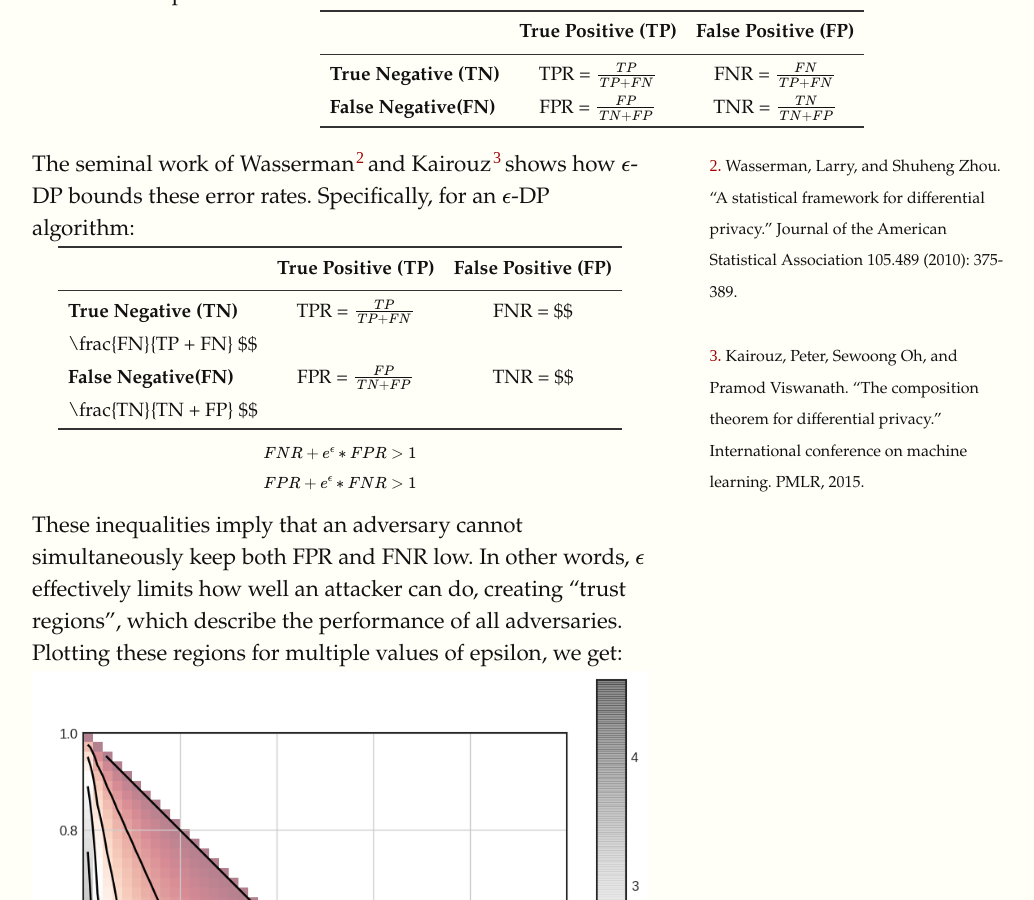
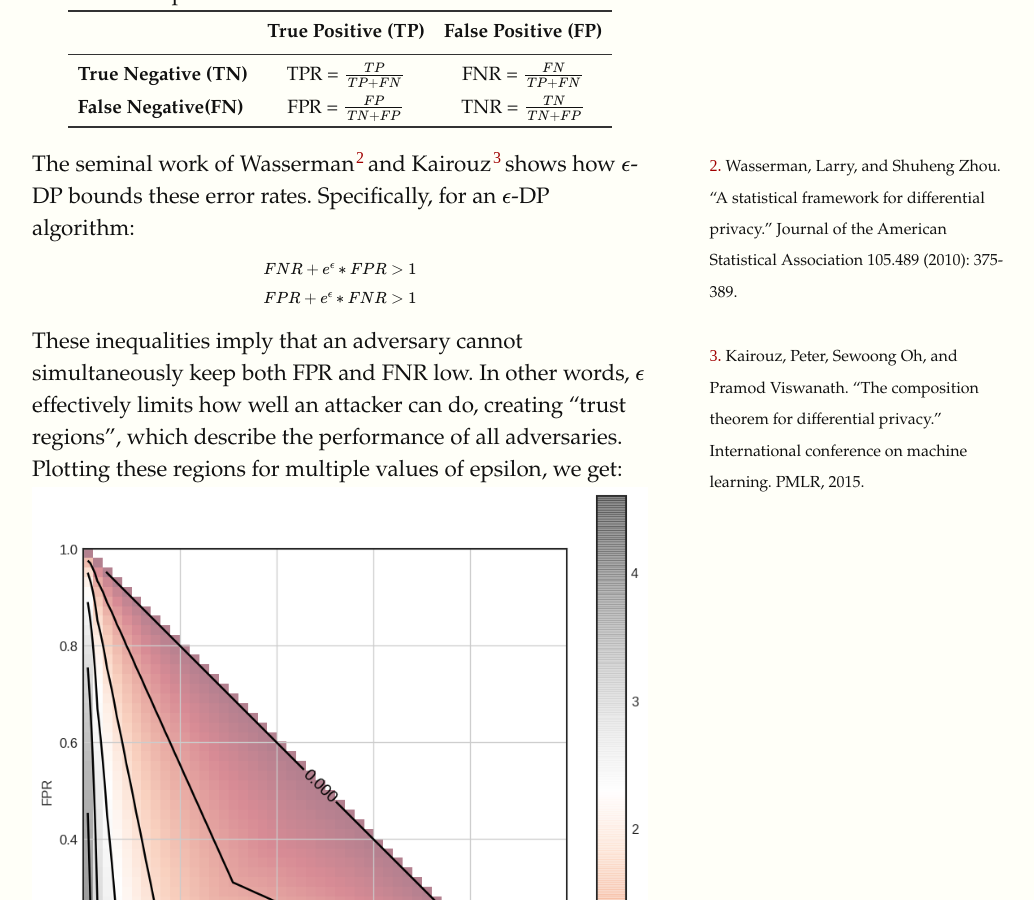
Before and after one commit to tudorcebere/tudorcebere.github.io, a Jekyll site: the page built from _posts/2022-12-01-dp-ht.md, in a window 1280 px wide and 900 px high, scrolled down 2409 px. Shown: the whole window, without its empty margins (128-1162 px from the left). Built offline with Jekyll 4.4.1, drawn with Linux system fonts in a browser that asks for light colours; some web fonts are replaced.

Commit message:
Site updated at 2025-12-18 07:44:54 UTC

```diff
--- a/_posts/2022-12-01-dp-ht.md
+++ b/_posts/2022-12-01-dp-ht.md
@@ -44,25 +44,16 @@ $$ H_0: O \sim M(D_1) \text{  vs  } H_1: O \sim M(D_2) $$
 
 An “error” occurs when the adversary incorrectly guesses which dataset produced $$ O $$. To assess this, we look at the probability of error in a binary classification framework, where the false-positive rate (FPR) and false-negative rate (FNR) determine how successful the adversary is at telling the two datasets apart.
 
-
-| | **True Positive (TP)** | **False Positive (FP)**|
-|:---|:---:|:---:|
-| **True Negative (TN)**|  TPR = $$ \frac{TP}{TP + FN} $$| FNR = $$ \frac{FN}{TP + FN} $$|
-| **False Negative(FN)**| FPR = $$ \frac{FP}{TN + FP} $$| TNR = $$ \frac{TN}{TN + FP} $$|
-{: .booktabs style="margin: 0 auto;"}
-
-
-
-The seminal work of Wasserman{% sidenote 1 'Wasserman, Larry, and Shuheng Zhou. "A statistical framework for differential privacy." Journal of the American Statistical Association 105.489 (2010): 375-389.' %} and  Kairouz{% sidenote 2 'Kairouz, Peter, Sewoong Oh, and Pramod Viswanath. "The composition theorem for differential privacy." International conference on machine learning. PMLR, 2015.' %} shows how $$ \epsilon $$-DP bounds these error rates. Specifically, for an $$ \epsilon $$-DP algorithm:
 <div class="table-wrapper" markdown="1">
  | | **True Positive (TP)** | **False Positive (FP)**|
  |:---|:---:|:---:|
- | **True Negative (TN)**|  TPR = $$ \frac{TP}{TP + FN} $$| FNR = $$
- \frac{FN}{TP + FN} $$|
- | **False Negative(FN)**| FPR = $$ \frac{FP}{TN + FP} $$| TNR = $$
- \frac{TN}{TN + FP} $$|
+ | **True Negative (TN)**|  TPR = $$ \frac{TP}{TP + FN} $$| FNR = $$ \frac{FN}{TP + FN} $$|
+ | **False Negative(FN)**| FPR = $$ \frac{FP}{TN + FP} $$| TNR = $$ \frac{TN}{TN + FP} $$|
  {: .booktabs style="margin: 0 auto;"}
  </div>
+
+The seminal work of Wasserman{% sidenote 1 'Wasserman, Larry, and Shuheng Zhou. "A statistical framework for differential privacy." Journal of the American Statistical Association 105.489 (2010): 375-389.' %} and  Kairouz{% sidenote 2 'Kairouz, Peter, Sewoong Oh, and Pramod Viswanath. "The composition theorem for differential privacy." International conference on machine learning. PMLR, 2015.' %} shows how $$ \epsilon $$-DP bounds these error rates. Specifically, for an $$ \epsilon $$-DP algorithm:
+
 
 $$
 FNR + e^\epsilon * FPR > 1
```
Also changed, not shown: 2 other files.
